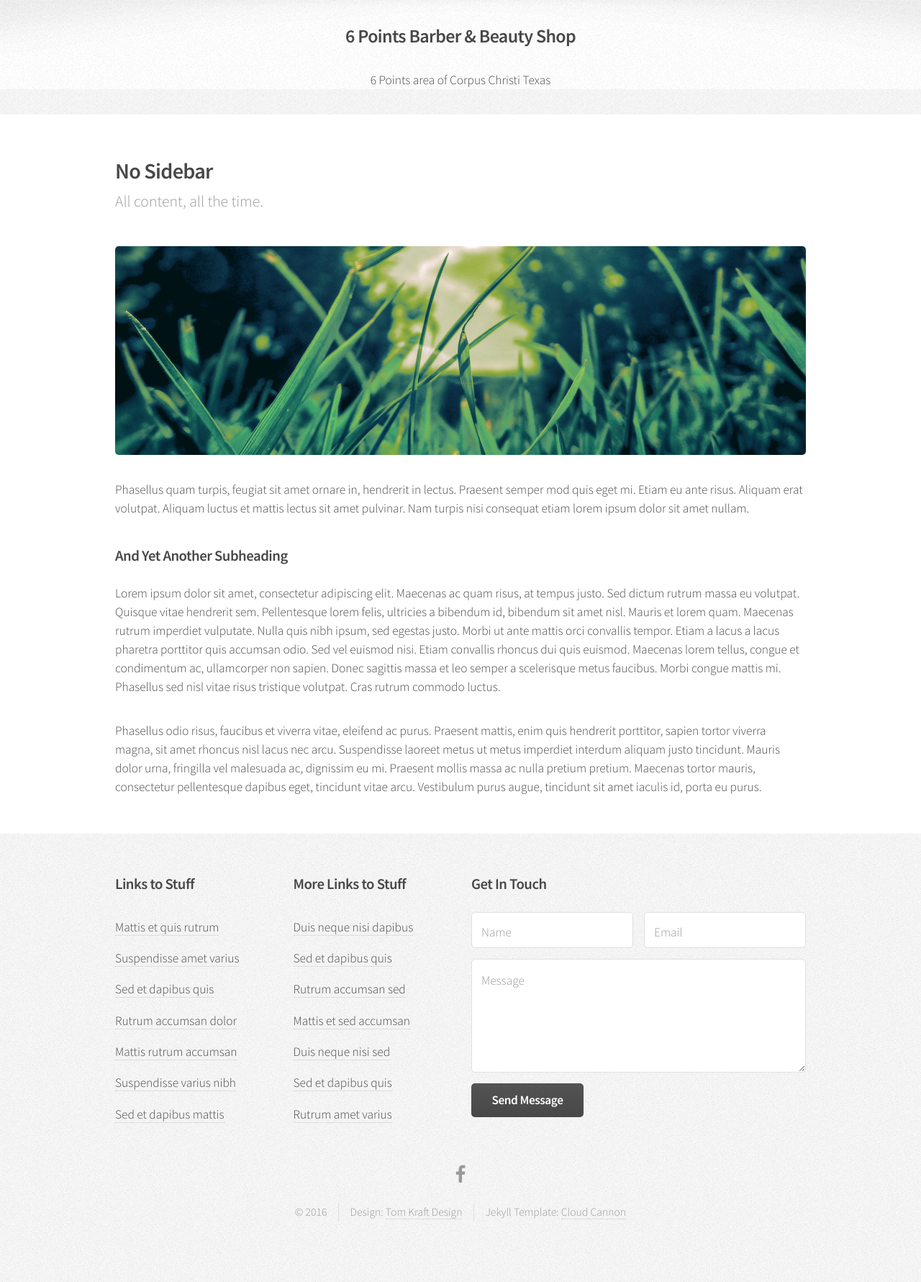
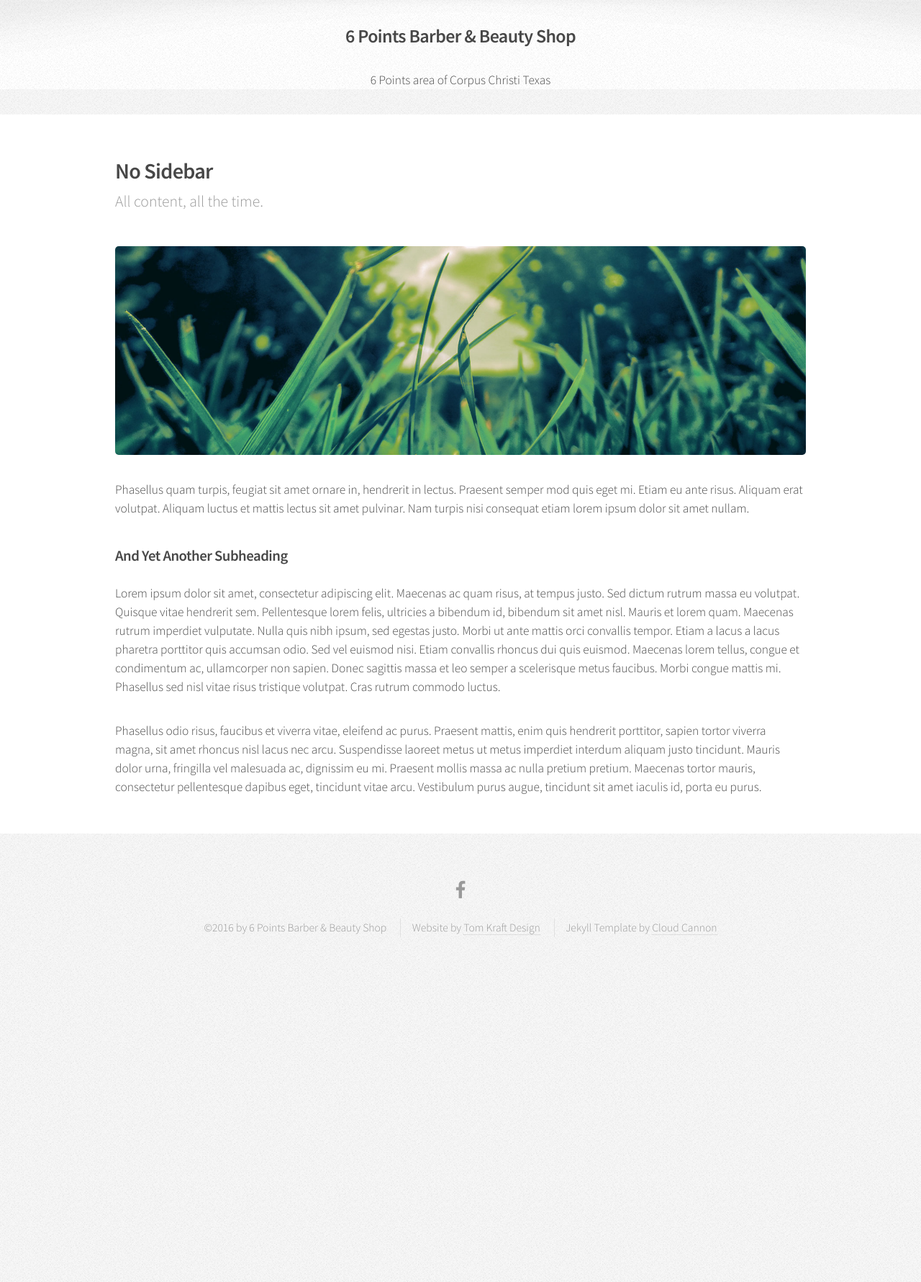
Before and after one commit to tkasis/6points, a Jekyll site: the page built from no-sidebar.html, in a window 1280 px wide. Shown: the whole page at 72% size. Built offline with Jekyll 4.4.1, drawn with Linux system fonts in a browser that asks for light colours; after the commit the page ends 1386 px from its top, so only the background shows below that.

Commit message:
finished content and styling

```diff
--- a/_config.yml
+++ b/_config.yml
@@ -1,4 +1,3 @@
-name: Arcana
-description: Arcana template for Jekyll
-paginate: 10
+name: 6 Points Barber & Beauty Shop
+description: Barber Shop in the 6 Points area of Corpus Christi Texas
 baseurl: ''
--- a/_includes/footer.html
+++ b/_includes/footer.html
@@ -1,3 +1,14 @@
+		<script type="text/javascript">
+			jQuery(document).ready(function($) {
+				$('#slideshow-off').bjqs({
+					'height' : 286,
+					'width' : 373,
+					'showcontrols' : true,
+					'showmarkers' : false,
+					'responsive' : true
+				});
+			});
+		</script>
 		<!-- Footer -->
 			<div id="footer">
 				<div class="container">
@@ -5,56 +16,13 @@
 						<div class="6u">
 							<div class="row collapse-at-2">
 								<section class="6u">
-									<h3>Links to Stuff</h3>
-									<ul class="links">
-										<li><a href="#">Mattis et quis rutrum</a></li>
-										<li><a href="#">Suspendisse amet varius</a></li>
-										<li><a href="#">Sed et dapibus quis</a></li>
-										<li><a href="#">Rutrum accumsan dolor</a></li>
-										<li><a href="#">Mattis rutrum accumsan</a></li>
-										<li><a href="#">Suspendisse varius nibh</a></li>
-										<li><a href="#">Sed et dapibus mattis</a></li>
-									</ul>
 								</section>
 								<section class="6u">
-									<h3>More Links to Stuff</h3>
-									<ul class="links">
-										<li><a href="#">Duis neque nisi dapibus</a></li>
-										<li><a href="#">Sed et dapibus quis</a></li>
-										<li><a href="#">Rutrum accumsan sed</a></li>
-										<li><a href="#">Mattis et sed accumsan</a></li>
-										<li><a href="#">Duis neque nisi sed</a></li>
-										<li><a href="#">Sed et dapibus quis</a></li>
-										<li><a href="#">Rutrum amet varius</a></li>
-									</ul>
-								</section>
+							</section>
 							</div>
 						</div>
 						<section class="6u">
-							<h3>Get In Touch</h3>
-							<form>
-								<div class="row half collapse-at-2">
-									<div class="6u">
-										<input type="text" name="name" id="name" placeholder="Name" />
-									</div>
-									<div class="6u">
-										<input type="email" name="email" id="email" placeholder="Email" />
-									</div>
-								</div>
-								<div class="row half">
-									<div class="12u">
-										<textarea name="message" id="message" placeholder="Message" rows="5"></textarea>
-									</div>
-								</div>
-								<div class="row half">
-									<div class="12u">
-										<ul class="actions">
-											<li><input type="submit" class="button alt" value="Send Message" /></li>
-										</ul>
-									</div>
-								</div>
-							</form>
-						</section>
+					</section>
 					</div>
 				</div>
 
@@ -66,7 +34,9 @@
 				<!-- Copyright -->
 					<div class="copyright">
 						<ul class="menu">
-							<li>&copy; 2016</li><li>Design: <a href="https://tomkraftdesign.com">Tom Kraft Design</a></li><li> Jekyll Template: <a href="http://cloudcannon.com">Cloud Cannon</a></li>
+							<li>&copy;2016 by 6 Points Barber & Beauty Shop</li>
+							<li>Website by <a href="https://tomkraftdesign.com">Tom Kraft Design</a></li>
+							<li> Jekyll Template by <a href="http://cloudcannon.com">Cloud Cannon</a></li>
 						</ul>
 					</div>
 
--- a/_includes/header.html
+++ b/_includes/header.html
@@ -6,10 +6,9 @@
 -->
 <html>
 	<head>
-		<title>Arcana by HTML5 UP</title>
+		<title>6 Points Barber & Beauty Shop</title>
 		<meta http-equiv="content-type" content="text/html; charset=utf-8" />
-		<meta name="description" content="" />
-		<meta name="keywords" content="" />
+		<meta name="description" content="arber Shop in the 6 Points area of Corpus Christi Texas" />
 		<!--[if lte IE 8]><script src="{{ site.baseurl }}/assets/css/ie/html5shiv.js"></script><![endif]-->
 		<script src="{{ site.baseurl }}/assets/js/jquery.min.js"></script>
 		<script src="{{ site.baseurl }}/assets/js/jquery.dropotron.min.js"></script>
@@ -26,21 +25,12 @@
 		<!--[if lte IE 8]><link rel="stylesheet" href="{{ site.baseurl }}/assets/css/ie/v8.css" /><![endif]-->
 	</head>
 	<body>
-		<script type="text/javascript">
-			jQuery(document).ready(function($) {
-				$('#slideshow').bjqs({
-					'height' : 286,
-					'width' : 373,
-					'responsive' : true
-				});
-			});
 
-		</script>
 
 		<!-- Header -->
 			<div id="header">
 
 				<!-- Logo -->
-					<h1><a href="{{ site.baseurl }}/index.html" id="logo">6 Points Barber & Beauty Shop</a></h1>
+					<h1><a href="{{ site.baseurl }}/" id="logo">6 Points Barber & Beauty Shop</a></h1>
 					<p>6 Points area of Corpus Christi Texas</p>
 			</div>
--- a/assets/css/style.css
+++ b/assets/css/style.css
@@ -397,7 +397,26 @@
 			margin-left: 0;
 			padding-left: 0;
 		}
-
+/* Tom Kraft list */
+	ul.list {
+		text-align: left;
+		list-style: circle;
+		margin-left: 3em;
+	}
+/* Responsive Map */
+	.map-responsive{
+	    overflow:hidden;
+	    padding-bottom:56.25%;
+	    position:relative;
+	    height:0;
+	}
+	.map-responsive iframe{
+	    left:0;
+	    top:0;
+	    height:100%;
+	    width:100%;
+	    position:absolute;
+}
 /* Tables */
 
 	table {
@@ -745,7 +764,7 @@
 /* Wrapper */
 
 	.wrapper {
-		padding: 5em 0 3em 0;
+		padding: 2em 0 1em 0;
 	}
 
 		.wrapper.style1 {
```
Also changed, not shown: index.html (+9 -6 lines).
